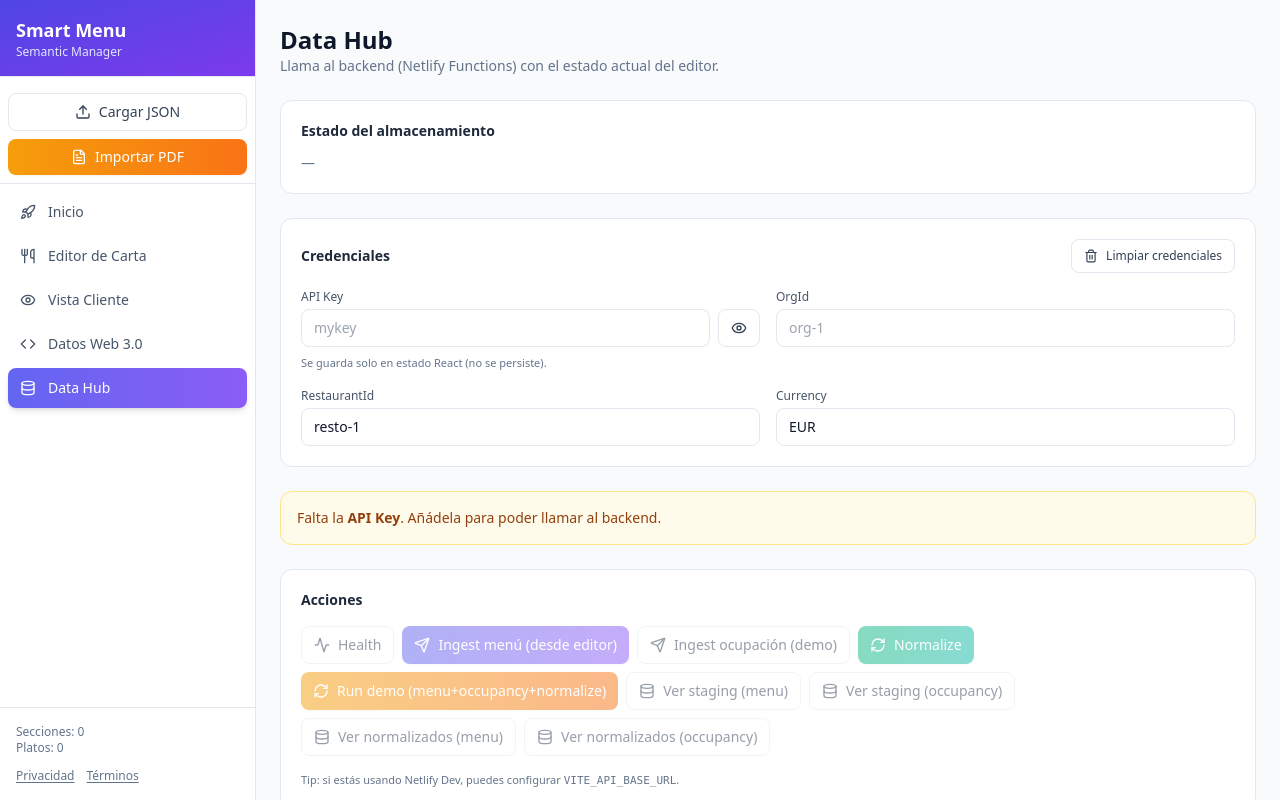
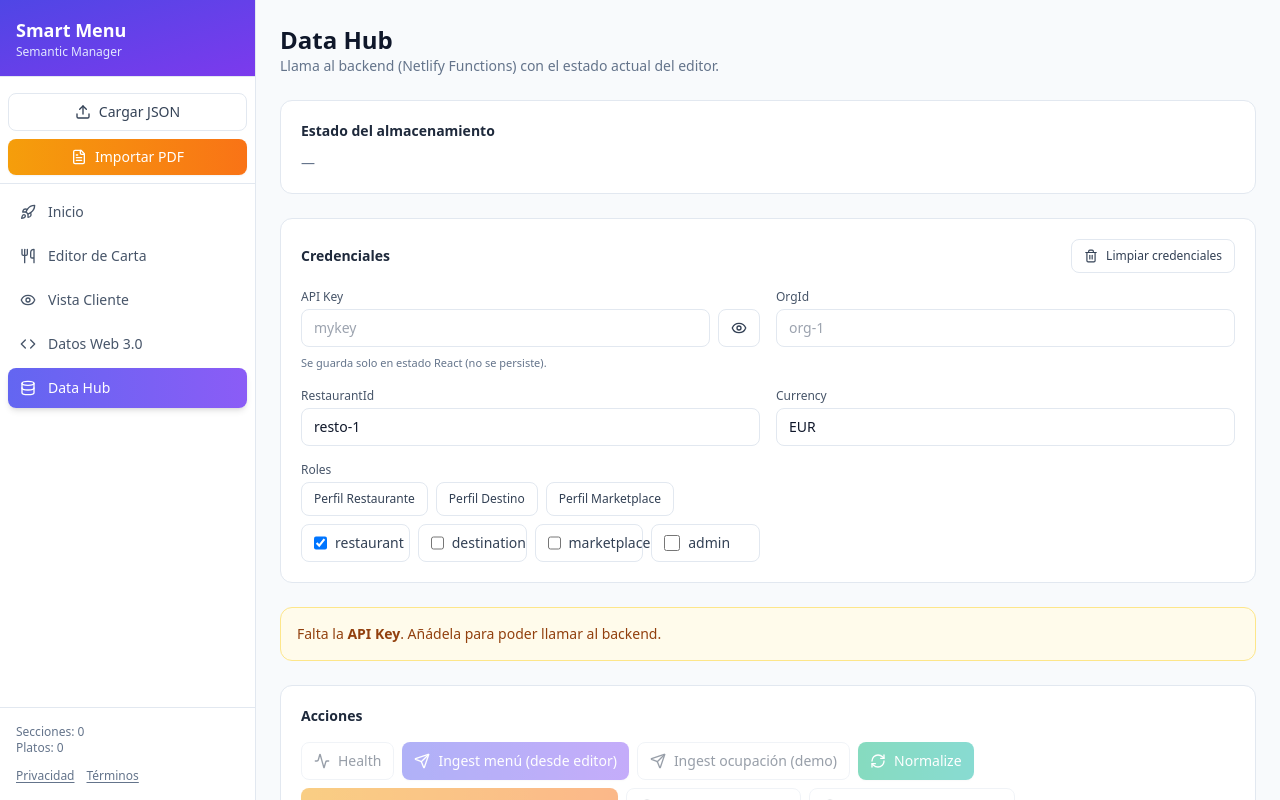
Before and after one commit to jacoboariza/smart_menu, a React (Vite) app: page / in a window 1280 px wide. Both pictures are taken after a click on the button "Data Hub". Shown: the top 800 px of the page. Built offline with nearby package versions, Linux system fonts and the light colour scheme.

Commit message:
feat(front): send X-Roles from data hub and support roles in api client

```diff
--- a/src/tabs/DataHubTab.jsx
+++ b/src/tabs/DataHubTab.jsx
@@ -27,6 +27,8 @@
   const [orgId, setOrgId] = useState('')
   const [restaurantId, setRestaurantId] = useState('resto-1')
   const [currency, setCurrency] = useState('EUR')
+
+  const [rolesSelected, setRolesSelected] = useState(['restaurant'])
 
   const [dataProducts, setDataProducts] = useState([])
   const [selectedDataProduct, setSelectedDataProduct] = useState(null)
@@ -153,6 +155,19 @@
     setActionLog((prev) => [entry, ...prev].slice(0, 50))
   }
 
+  function setSingleRole(role) {
+    setRolesSelected([role])
+  }
+
+  function toggleRole(role) {
+    setRolesSelected((prev) => {
+      const set = new Set(prev)
+      if (set.has(role)) set.delete(role)
+      else set.add(role)
+      return Array.from(set)
+    })
+  }
+
   function onAuditAutofillFromSelected() {
     setAuditFilters((prev) => ({
       ...prev,
@@ -175,6 +190,7 @@
       const res = await listAuditLogs({
         apiKey,
         orgId: orgId || undefined,
+        roles: rolesSelected,
         action,
         space,
         productId,
@@ -213,6 +229,7 @@
       const res = await consumeProduct({
         apiKey,
         orgId: orgId || undefined,
+        roles: rolesSelected,
         space: publishSpace,
         productId,
         purpose: consumePurpose,
@@ -235,7 +252,7 @@
     setStorageView(null)
     setLoading((prev) => ({ ...prev, viewStaging: true }))
     try {
-      const res = await debugStaging({ apiKey, orgId: orgId || undefined, source })
+      const res = await debugStaging({ apiKey, orgId: orgId || undefined, roles: rolesSelected, source })
       setStorageView({
         kind: 'staging',
         label: `Staging (${source})`,
@@ -270,6 +287,7 @@
       const res = await publishProduct({
         apiKey,
         orgId: orgId || undefined,
+        roles: rolesSelected,
         space: publishSpace,
         productId,
       })
@@ -331,6 +349,7 @@
       const res = await buildDataProduct({
         apiKey,
         orgId: orgId || undefined,
+        roles: rolesSelected,
         type: buildType,
         restaurantId: restaurantIdValue,
         policyOverrides,
@@ -357,6 +376,7 @@
       const res = await debugNormalized({
         apiKey,
         orgId: orgId || undefined,
+        roles: rolesSelected,
         type,
         restaurantId: restaurantId || undefined,
       })
@@ -412,13 +432,14 @@
       const rid = restaurantId || dataProductsFilters.restaurantId || undefined
 
       setPublishSpace(demoSpace)
+
+      const headers = { apiKey, orgId: orgId || undefined, roles: rolesSelected }
       setConsumePurpose('discovery')
       stepLog('Data-space demo (menu): start', 'running')
 
-      const build = await runTimedStep('Build data product (menu)', async () => {
+      const build = await runTimedStep('Build data product', async () => {
         return buildDataProduct({
-          apiKey,
-          orgId: orgId || undefined,
+          ...headers,
           type: 'menu',
           restaurantId: rid,
         })
@@ -432,8 +453,7 @@
 
       const publish = await runTimedStep(`Publish to ${demoSpace}`, async () => {
         return publishProduct({
-          apiKey,
-          orgId: orgId || undefined,
+          ...headers,
           space: demoSpace,
           productId: product.id,
         })
@@ -449,25 +469,23 @@
         },
       }))
 
-      const allowConsume = await runTimedStep('Consume (discovery)', async () => {
+      const consumeAllow = await runTimedStep('Consume (allow)', async () => {
         return consumeProduct({
-          apiKey,
-          orgId: orgId || undefined,
+          ...headers,
           space: demoSpace,
           productId: product.id,
           purpose: 'discovery',
         })
       })
 
-      setConsumeResult(allowConsume.res)
-      setLastResponse(allowConsume.res)
+      setConsumeResult(consumeAllow.res)
+      setLastResponse(consumeAllow.res)
 
-      const denyConsume = await runTimedStep(
-        'Consume (ads-targeting)',
+      const consumeDeny = await runTimedStep(
+        'Consume (deny)',
         async () => {
           return consumeProduct({
-            apiKey,
-            orgId: orgId || undefined,
+            ...headers,
             space: demoSpace,
             productId: product.id,
             purpose: 'ads-targeting',
@@ -476,9 +494,9 @@
         { allow403: true },
       )
 
-      if (denyConsume.denied) {
-        setConsumeError(denyConsume.err)
-        setLastError(denyConsume.err)
+      if (consumeDeny.denied) {
+        setConsumeError(consumeDeny.err)
+        setLastError(consumeDeny.err)
       }
 
       setAuditFilters((prev) => ({
@@ -507,6 +525,7 @@
       const res = await listDataProducts({
         apiKey,
         orgId: orgId || undefined,
+        roles: rolesSelected,
         type,
         restaurantId: dataProductsFilters.restaurantId || undefined,
       })
@@ -545,7 +564,7 @@
     setLoading((prev) => ({ ...prev, demo: true }))
 
     try {
-      const headers = { apiKey, orgId: orgId || undefined }
+      const headers = { apiKey, orgId: orgId || undefined, roles: rolesSelected }
 
       stepLog('Demo: ingest menu', 'running')
       const menuPayload = mapEditorStateToMenuIngest({
@@ -680,6 +699,45 @@
               autoComplete="off"
             />
           </Field>
+
+          <Field label="Roles">
+            <div className="space-y-2">
+              <div className="flex flex-wrap gap-2">
+                <ActionButton
+                  onClick={() => setSingleRole('restaurant')}
+                  className="border border-slate-200 bg-white px-3 py-2 text-xs font-medium text-slate-700 hover:bg-slate-50 transition-colors"
+                >
+                  Perfil Restaurante
+                </ActionButton>
+                <ActionButton
+                  onClick={() => setSingleRole('destination')}
+                  className="border border-slate-200 bg-white px-3 py-2 text-xs font-medium text-slate-700 hover:bg-slate-50 transition-colors"
+                >
+                  Perfil Destino
+                </ActionButton>
+                <ActionButton
+                  onClick={() => setSingleRole('marketplace')}
+                  className="border border-slate-200 bg-white px-3 py-2 text-xs font-medium text-slate-700 hover:bg-slate-50 transition-colors"
+                >
+                  Perfil Marketplace
+                </ActionButton>
+              </div>
+
+              <div className="grid grid-cols-2 gap-2 sm:grid-cols-4">
+                {['restaurant', 'destination', 'marketplace', 'admin'].map((role) => (
+                  <label key={role} className="flex items-center gap-2 rounded-lg border border-slate-200 bg-white px-3 py-2 text-sm">
+                    <input
+                      type="checkbox"
+                      checked={rolesSelected.includes(role)}
+                      onChange={() => toggleRole(role)}
+                      className="h-4 w-4"
+                    />
+                    <span className="text-slate-700">{role}</span>
+                  </label>
+                ))}
+              </div>
+            </div>
+          </Field>
         </div>
       </Card>
 
@@ -693,7 +751,9 @@
         <div className="text-sm font-semibold text-slate-800 mb-4">Acciones</div>
         <div className="flex flex-wrap gap-2">
           <ActionButton
-            onClick={() => runAction('Health', 'health', () => health({ apiKey, orgId: orgId || undefined }))}
+            onClick={() =>
+              runAction('Health', 'health', () => health({ apiKey, orgId: orgId || undefined, roles: rolesSelected }))
+            }
             disabled={missingApiKey}
             loading={loading.health}
             loadingText="Cargando…"
@@ -712,7 +772,7 @@
                   currency,
                 })
 
-                return ingestMenu(payload, { apiKey, orgId: orgId || undefined })
+                return ingestMenu(payload, { apiKey, orgId: orgId || undefined, roles: rolesSelected })
               })
             }
             disabled={missingApiKey}
@@ -747,7 +807,7 @@
                   ],
                 }
 
-                return ingestOccupancy(payload, { apiKey, orgId: orgId || undefined })
+                return ingestOccupancy(payload, { apiKey, orgId: orgId || undefined, roles: rolesSelected })
               })
             }
             disabled={missingApiKey}
@@ -761,7 +821,9 @@
 
           <ActionButton
             onClick={() =>
-              runAction('Normalize', 'normalize', () => normalizeRun({ apiKey, orgId: orgId || undefined }))
+              runAction('Normalize', 'normalize', () =>
+                normalizeRun({ apiKey, orgId: orgId || undefined, roles: rolesSelected }),
+              )
             }
             disabled={missingApiKey}
             loading={loading.normalize}
```
Also changed, not shown: src/lib/apiClient.js, 1 other file (tests, documents, lock files or other folders).
